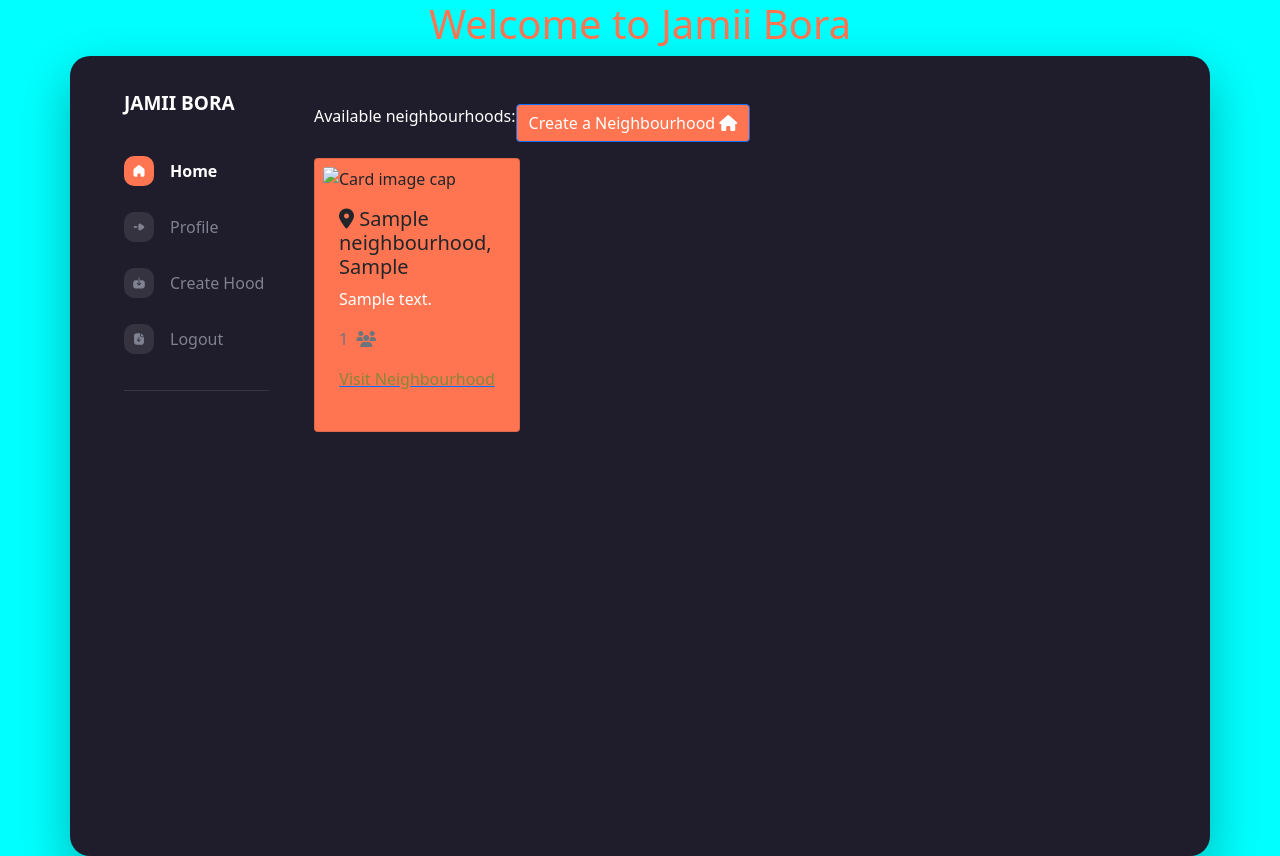
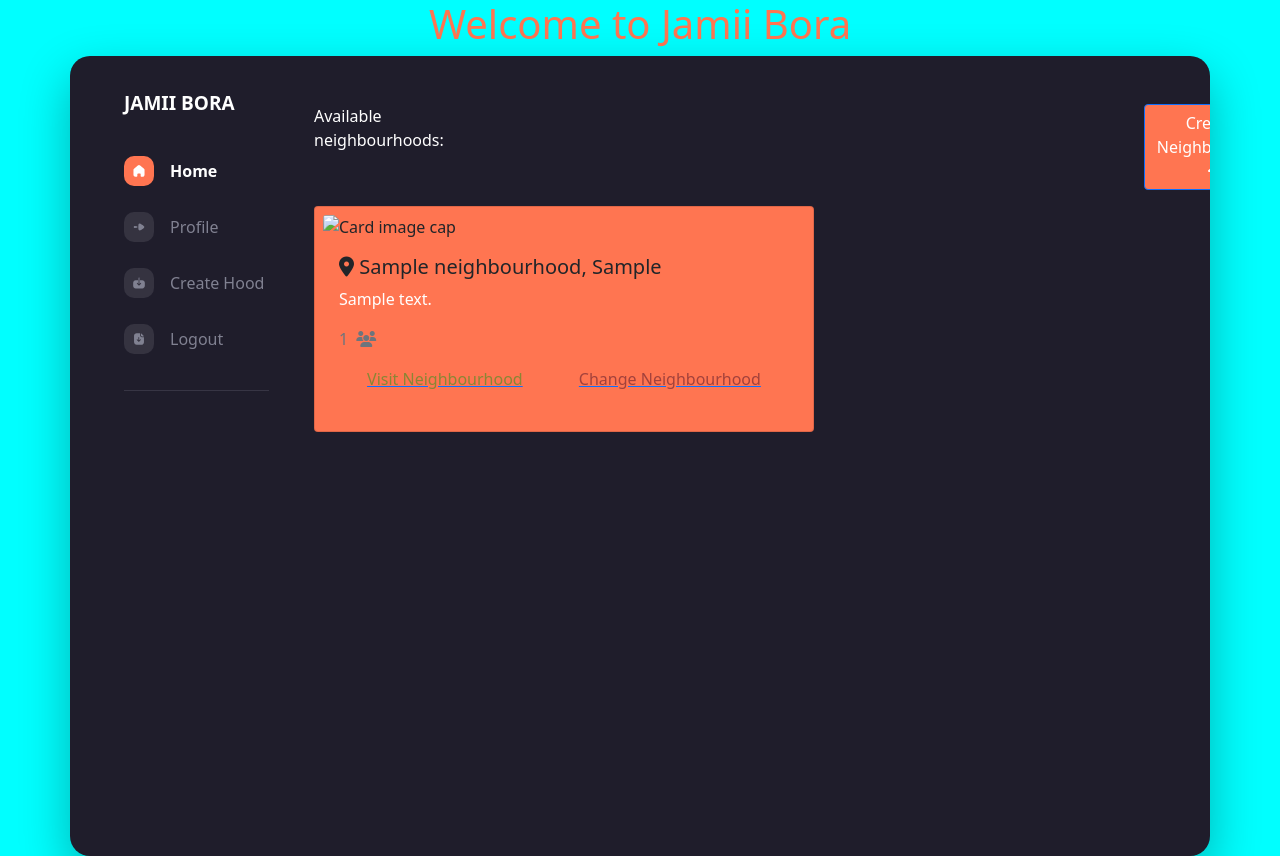
Before and after one commit to r00t254/jamii-bora-1, a Django app: page / in a window 1280 px wide. Run offline with Django 4.2, Linux system fonts and the light colour scheme; the first user in the database is signed in; tables that the repository leaves empty hold one stand-in row (Sample ...); some libraries are stand-ins or nearby versions.

Commit message:
Create a url route for create jamii

```diff
--- a/nyumba/templates/index.html
+++ b/nyumba/templates/index.html
@@ -37,16 +37,17 @@
         <div class=" mt-5 available-section">
             <div class="d-flex justify-content-between">
                 <p> Available neighbourhoods:</p><br><br>
-                <p href="{%url 'createhood'%}"> <button class="btn btn-primary hood-btn">Create a Neighbourhood <i
-                        style="color: #fff" class="fas fa-home"></i></button></p>
+                <a href="{% url 'createhood' %}"><p style="margin-left: 700px;"> <button class="btn btn-primary hood-btn">Create a Neighbourhood <i
+                    style="color: #fff" class="fas fa-home"></i></button></p></a>
+
             </div>
         </div>
         <div class="" id="target-home">
             <div class="row">
                 {% for hood in hoods %}
                 <div class="col-lg-6 col-md-6 col-sm-12">
-                    <div class="hood-list">
-                        <div class="card p-2">
+                    <div  class="hood-list">
+                        <div style="width: 500px;" class="card p-2">
                             {% if hood.image %}
                             <img class="card-img-top" src="{{ hood.image.url }}" alt="Card image cap"> {% else %}
                             <p>No Image</p>
@@ -60,7 +61,9 @@
                                     <a href="{% url 'neighbourhood' id=hood.id %}">
                                         <p style="color:#8A8635">Visit Neighbourhood</p>
                                     </a>
-
+                                    <a href="{% url 'change-neighbourhood' id=hood.id %}">
+                                        <p style="color: #A3423C">Change Neighbourhood</p>
+                                    </a>
                                     {% elif not request.user.profile.neighbourhood %}
                                     <a href="{% url 'join-neighbourhood' hood.id %}">
                                         <p>Join Neighbourhood</p>
--- a/nyumba/urls.py
+++ b/nyumba/urls.py
@@ -9,6 +9,7 @@ urlpatterns = [
     path('create-hood/',views.createhood, name='createhood'),
     path('hood/<id>',views.neighbourhood, name = 'neighbourhood'),
     path('join_neighbourhood/<id>', views.join_neighbourhood, name='join-neighbourhood'),
+    path('change_neighbourhood/<id>', views.change_neighbourhood, name='change-neighbourhood'),
     path('accounts/', include('django_registration.backends.one_step.urls')),
     path('accounts/', include('django.contrib.auth.urls')),
 
--- a/nyumba/views.py
+++ b/nyumba/views.py
@@ -62,12 +62,17 @@ def neighbourhood(request,id):
     return render(request,'hood.html',{'hood':hood,'posts':posts,'businesses': businesses,'profiles':profiles})
 
 
-
-
-
 @login_required(login_url='/accounts/login/')
 def join_neighbourhood(request, id):
     neighbourhood = get_object_or_404(NeighbourHood, id=id)
     request.user.profile.neighbourhood = neighbourhood
     request.user.profile.save()
     return redirect('index')
+
+
+@login_required(login_url='/accounts/login/')
+def change_neighbourhood(request, id):
+    neighbourhood = get_object_or_404(NeighbourHood, id=id)
+    request.user.profile.neighbourhood = None
+    request.user.profile.save()
+    return redirect('index')
--- a/static/css/style.css
+++ b/static/css/style.css
@@ -23,16 +23,19 @@
 
 .container {
     background-color: var(--theme-bg);
+    /* max-width: 1240px;
+    max-height: 900px; */
     height: 100vh;
     display: flex;
     overflow-y: auto;
     overflow-x: hidden;
     width: 100%;
     border-radius: 20px;
+    /* font-size: 15px; */
     font-weight: 500;
     box-shadow: 0 20px 50px rgba(0, 0, 0, 0.3);
     position: relative;
-
+    /* justify-content: space-between; */
 }
 
 .hood-btn {
```
